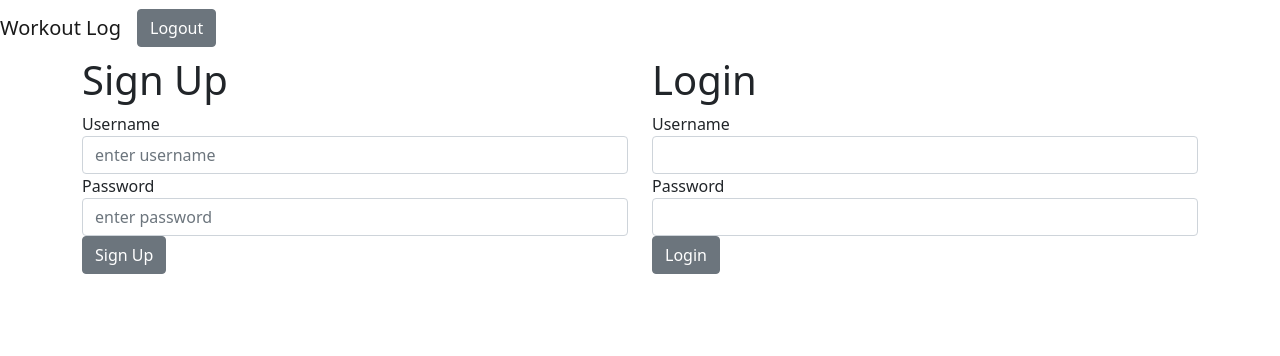
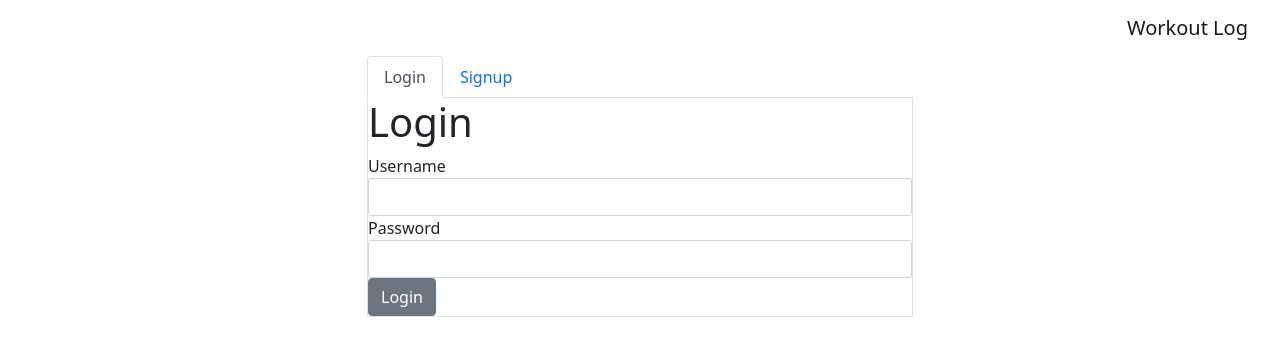
Before and after one commit to matthew-tanner/efa-wol-client, a React (Create React App) app: page / in a window 1280 px wide. Shown: the top 356 px of the page. Built offline with nearby package versions, Linux system fonts and the light colour scheme.

Commit message:
restructured and added in proper cancel functions

```diff
--- a/src/App.js
+++ b/src/App.js
@@ -32,7 +32,7 @@ function App() {
 
   return (
     <div>
-      <Sitebar clickLogout={clearToken} />
+      <Sitebar clickLogout={clearToken} token={sessionToken} />
       {protectedViews()}
     </div>
   );
--- a/src/Home/Sitebar.js
+++ b/src/Home/Sitebar.js
@@ -1,5 +1,16 @@
 import React, { useState } from "react";
-import { Navbar, NavbarBrand, NavbarToggler, Button, NavItem, Nav, Collapse } from "reactstrap";
+import {
+  Container,
+  Navbar,
+  NavbarBrand,
+  NavbarToggler,
+  Button,
+  NavItem,
+  Nav,
+  Collapse,
+  Row,
+  Col,
+} from "reactstrap";
 
 const Sitebar = (props) => {
   const [isOpen, setIsOpen] = useState(false);
@@ -9,18 +20,32 @@ const Sitebar = (props) => {
     setIsOpen(newIsOpen);
   };
 
+  const logoutButton = () => {
+    return props.token === localStorage.getItem("token") ? (
+      <span>
+        <Button color="warning" onClick={props.clickLogout}>Logout</Button>
+      </span>
+    ) : (
+      <span></span>
+    );
+  };
+
   return (
+    <Container>
+      <Row>
+        <Col sm={{size: "auto", offset: 11}}>
           <Navbar color="faded" light expand="md">
-      <NavbarBrand href="/">Workout Log</NavbarBrand>
+            <NavbarBrand>Workout Log</NavbarBrand>
             <NavbarToggler onClick={toggle} />
             <Collapse isOpen={isOpen} navbar>
               <Nav className="ml-auto" navbar>
-          <NavItem>
-            <Button onClick={props.clickLogout}>Logout</Button>
-          </NavItem>
+                <NavItem>{logoutButton()}</NavItem>
               </Nav>
             </Collapse>
           </Navbar>
+        </Col>
+      </Row>
+    </Container>
   );
 };
 
--- a/src/auth/Auth.js
+++ b/src/auth/Auth.js
@@ -1,21 +1,70 @@
-import React from "react"
-import { Container, Row, Col } from "reactstrap";
+import React, { useState } from "react";
+import {
+  Container,
+  Row,
+  Col,
+  Nav,
+  NavItem,
+  NavLink,
+  TabContent,
+  TabPane,
+} from "reactstrap";
+import classnames from "classnames";
 import Login from "./Login";
 import Signup from "./Signup";
 
 const Auth = (props) => {
-  return(
+  const [activeTab, setActiveTab] = useState("1");
+
+  const toggle = (tab) => {
+    if (activeTab !== tab) setActiveTab(tab);
+  };
+  return (
     <Container className="auth-container">
       <Row>
-        <Col md="6">
-          <Signup updateToken={props.updateToken} />
-        </Col>
-        <Col md="6" className="login-col">
-          <Login updateToken={props.updateToken} />
+        <Col md={{ size: 6, offset: 3 }}>
+          <Nav tabs>
+            <NavItem>
+              <NavLink
+                className={classnames({ active: activeTab === "1" })}
+                onClick={() => {
+                  toggle("1");
+                }}
+              >
+                Login
+              </NavLink>
+            </NavItem>
+            <NavItem>
+              <NavLink
+                className={classnames({ active: activeTab === "2" })}
+                onClick={() => {
+                  toggle("2");
+                }}
+              >
+                Signup
+              </NavLink>
+            </NavItem>
+          </Nav>
+          <TabContent className="border border-top-0"  activeTab={activeTab}>
+            <TabPane tabId="1">
+              <Row>
+                <Col sm="12">
+                  <Login updateToken={props.updateToken} />
+                </Col>
+              </Row>
+            </TabPane>
+            <TabPane tabId="2">
+              <Row>
+                <Col sm="12">
+                  <Signup updateToken={props.updateToken} />
+                </Col>
+              </Row>
+            </TabPane>
+          </TabContent>
         </Col>
       </Row>
     </Container>
-  )
-}
+  );
+};
 
 export default Auth;
--- a/src/auth/Login.js
+++ b/src/auth/Login.js
@@ -4,10 +4,12 @@ import { Form, FormGroup, Label, Input, Button } from "reactstrap";
 const Login = (props) => {
   const [username, setUsername] = useState("");
   const [password, setPassword] = useState("");
+  const [userError, setUserError] = useState("");
+  const [passError, setPassError] = useState("");
 
   const handleSubmit = (event) => {
     event.preventDefault();
-
+    if (username && password){
       fetch(`http://localhost:3001/user/login`, {
         method: "POST",
         body: JSON.stringify({ user: { username: username, password: password } }),
@@ -19,7 +21,12 @@ const Login = (props) => {
         .then((data) => {
           props.updateToken(data.data.sessionToken);
         });
+    }else{
+      !username ? setUserError("field is required") : setUserError("");
+      !password ? setPassError("field is required") : setPassError("");
+    }
   };
+
   return (
     <div>
       <h1>Login</h1>
@@ -32,6 +39,7 @@ const Login = (props) => {
             value={username}
             onChange={(e) => setUsername(e.target.value)}
           />
+          {userError}
         </FormGroup>
         <FormGroup>
           <Label htmlFor="password">Password</Label>
@@ -41,8 +49,11 @@ const Login = (props) => {
             value={password}
             onChange={(e) => setPassword(e.target.value)}
           />
+          {passError}
         </FormGroup>
+        <FormGroup>
           <Button type="submit">Login</Button>
+        </FormGroup>
       </Form>
     </div>
   );
--- a/src/workouts/WorkoutCreate.js
+++ b/src/workouts/WorkoutCreate.js
@@ -1,5 +1,5 @@
 import React, { useState } from "react";
-import { Button, Form, FormGroup, Label, Input } from "reactstrap";
+import { Button, Form, FormGroup, Label, Input, Modal, ModalHeader, ModalBody } from "reactstrap";
 
 const WorkoutCreate = (props) => {
   const [description, setDescription] = useState("");
@@ -25,15 +25,25 @@ const WorkoutCreate = (props) => {
         setDefinition("Time");
         setResult("");
         props.fetchWorkouts();
+        props.createOff();
       });
   };
 
+  const cancelCreate = () => {
+    props.createOff();
+  }
+
   return (
-    <div>
-      <h3>Log a Workout</h3>
+    <Modal isOpen={true}>
+      <ModalHeader>Log a Workout</ModalHeader>
+      <ModalBody>
         <Form onSubmit={handleSubmit}>
           <FormGroup>
-          <Label htmlFor="description" />
+            <Label htmlFor="result">Result:</Label>
+            <Input name="result" value={result} onChange={(e) => setResult(e.target.value)} />
+          </FormGroup>
+          <FormGroup>
+            <Label htmlFor="description">Description:</Label>
             <Input
               name="description"
               value={description}
@@ -41,7 +51,7 @@ const WorkoutCreate = (props) => {
             />
           </FormGroup>
           <FormGroup>
-          <Label htmlFor="definition" />
+            <Label htmlFor="definition">Definition:</Label>
             <Input
               type="select"
               name="definition"
@@ -53,14 +63,44 @@ const WorkoutCreate = (props) => {
               <option value="Distance">Distance</option>
             </Input>
           </FormGroup>
-        <FormGroup>
-          <Label htmlFor="result" />
-          <Input name="result" value={result} onChange={(e) => setResult(e.target.value)} />
-        </FormGroup>
-        <Button type="submit">Click to Submit</Button>
+          <Button color="primary" type="submit">Create the workout</Button>{" "}
+          <Button color="secondary" onClick={() => cancelCreate()}>Cancel</Button>
         </Form>
-    </div>
+      </ModalBody>
+    </Modal>
   );
 };
 
 export default WorkoutCreate;
+
+// <div>
+// <h3>Log a Workout</h3>
+// <Form onSubmit={handleSubmit}>
+//   <FormGroup>
+//     <Label htmlFor="description" />
+//     <Input
+//       name="description"
+//       value={description}
+//       onChange={(e) => setDescription(e.target.value)}
+//     />
+//   </FormGroup>
+//   <FormGroup>
+//     <Label htmlFor="definition" />
+//     <Input
+//       type="select"
+//       name="definition"
+//       value={definition}
+//       onChange={(e) => setDefinition(e.target.value)}
+//     >
+//       <option value="Time">Time</option>
+//       <option value="Weight">Weight</option>
+//       <option value="Distance">Distance</option>
+//     </Input>
+//   </FormGroup>
+//   <FormGroup>
+//     <Label htmlFor="result" />
+//     <Input name="result" value={result} onChange={(e) => setResult(e.target.value)} />
+//   </FormGroup>
+//   <Button type="submit">Click to Submit</Button>
+// </Form>
+// </div>
--- a/src/workouts/WorkoutEdit.js
+++ b/src/workouts/WorkoutEdit.js
@@ -23,6 +23,10 @@ const WorkoutEdit = (props) => {
         props.updateOff();
       });
   };
+
+  const cancelUpdate = () => {
+    props.updateOff();
+  }
 
   return (
     <Modal isOpen={true}>
@@ -53,7 +57,8 @@ const WorkoutEdit = (props) => {
               onChange={(e) => setEditDefinition(e.target.value)}
               />
           </FormGroup>
-          <Button type="submit">Update the workout</Button>
+          <Button color="primary" type="submit">Update the workout</Button>{" "}
+          <Button color="secondary" onClick={() => cancelUpdate()}>Cancel</Button>
         </Form>
       </ModalBody>
     </Modal>
--- a/src/workouts/WorkoutIndex.js
+++ b/src/workouts/WorkoutIndex.js
@@ -1,11 +1,12 @@
 import React, { useState, useEffect } from "react";
-import { Container, Row, Col } from "reactstrap";
+import { Container, Row, Col, Button } from "reactstrap";
 import WorkoutCreate from "./WorkoutCreate";
 import WorkoutTable from "./WorkoutTable";
 import WorkoutEdit from "./WorkoutEdit";
 
 const WorkoutIndex = (props) => {
   const [workouts, setWorkouts] = useState([]);
+  const [createActive, setCreateActive] = useState(false);
   const [updateActive, setUpdateActive] = useState(false);
   const [workoutToUpdate, setWorkoutToUpdate] = useState({});
 
@@ -25,11 +26,19 @@ const WorkoutIndex = (props) => {
 
   useEffect(() => {
     fetchWorkouts();
-  // eslint-disable-next-line react-hooks/exhaustive-deps
+    // eslint-disable-next-line react-hooks/exhaustive-deps
   }, []);
 
   const editUpdateWorkout = (workout) => {
     setWorkoutToUpdate(workout);
+  };
+
+  const createOn = () => {
+    setCreateActive(true);
+  };
+
+  const createOff = () => {
+    setCreateActive(false);
   };
 
   const updateOn = () => {
@@ -40,18 +49,27 @@ const WorkoutIndex = (props) => {
     setUpdateActive(false);
   };
 
-
   return (
     <Container>
-      <Row>
-        <Col md="3">
-          <WorkoutCreate fetchWorkouts={fetchWorkouts} token={props.token} />
+      <Row className="justify-content-center">
+        <Col md="9">
+          <Button className="bg-success" onClick={() => {
+                createOn();
+              }}>Create Workout</Button>
+          {createActive ? (
+            <WorkoutCreate fetchWorkouts={fetchWorkouts} token={props.token} createOn={createOn} createOff={createOff} />
+          ) : (
+            <div></div>
+          )}
         </Col>
+      </Row>
+      <Row className="justify-content-center">
         <Col md="9">
           <WorkoutTable
             workouts={workouts}
             editUpdateWorkout={editUpdateWorkout}
             updateOn={updateOn}
+            createOff={createOff}
             fetchWorkouts={fetchWorkouts}
             token={props.token}
           />
@@ -60,6 +78,7 @@ const WorkoutIndex = (props) => {
           <WorkoutEdit
             workoutToUpdate={workoutToUpdate}
             updateOff={updateOff}
+            createOff={createOff}
             token={props.token}
             fetchWorkouts={fetchWorkouts}
           />
@@ -72,3 +91,7 @@ const WorkoutIndex = (props) => {
 };
 
 export default WorkoutIndex;
+
+// <Col md="3">
+// <WorkoutCreate fetchWorkouts={fetchWorkouts} token={props.token} />
+// </Col>
```
Lines whose indentation alone changed are shown as unchanged.
